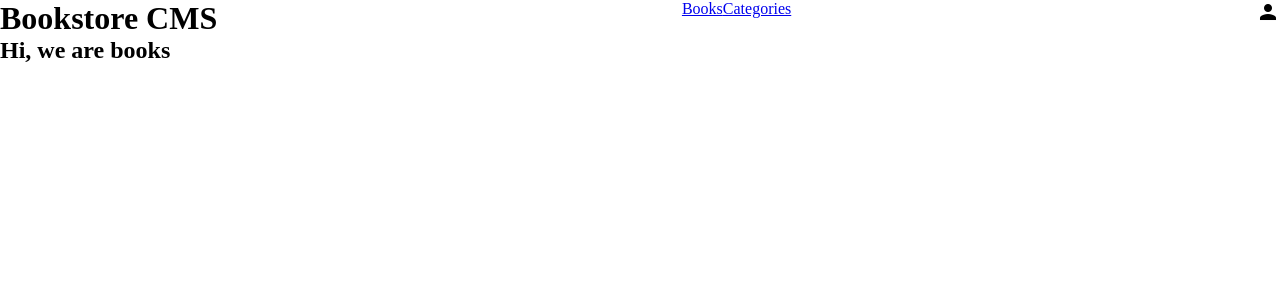
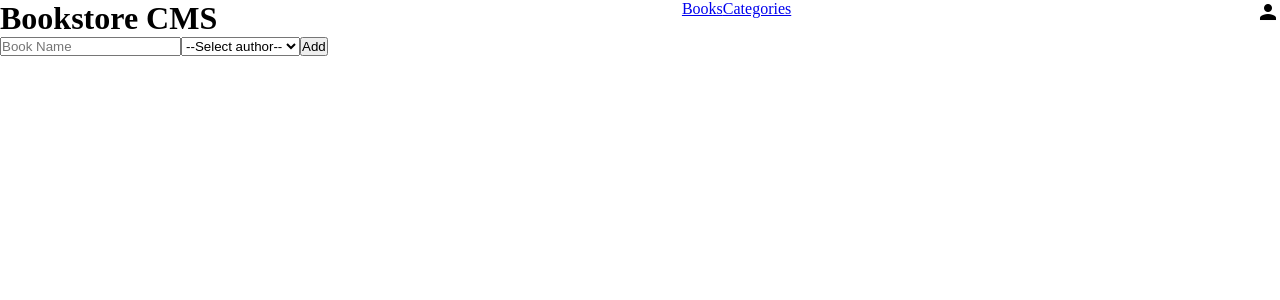
Before and after one commit to Ali-0111/BookStore, a React (Create React App) app: page / in a window 1280 px wide. Shown: the top 300 px of the page. Built offline with nearby package versions, Linux system fonts and the light colour scheme.

Commit message:
structure of the files set

```diff
--- a/package.json
+++ b/package.json
@@ -6,6 +6,7 @@
     "@testing-library/jest-dom": "^5.16.5",
     "@testing-library/react": "^13.4.0",
     "@testing-library/user-event": "^13.5.0",
+    "prop-types": "^15.8.1",
     "react": "^18.2.0",
     "react-dom": "^18.2.0",
     "react-icons": "^4.8.0",
--- a/src/app.css
+++ b/src/app.css
@@ -16,3 +16,8 @@ li {
 .links {
   display: flex;
 }
+
+article {
+  border: 2px solid gray;
+  margin: 1px;
+}
--- /dev/null
+++ b/src/components/Books/AddBook.js
@@ -0,0 +1,49 @@
+import React, { useState } from 'react';
+import PropTypes from 'prop-types';
+
+const AddBook = ({ update }) => {
+  const [bookName, setBookName] = useState('');
+  const [authorName, setAuthorName] = useState('');
+
+  const submitHandler = (e) => {
+    e.preventDefault();
+    update(bookName, authorName);
+    setBookName('');
+  };
+
+  const inputHandler = (e) => {
+    // input handler is for taking bookname
+    setBookName(e.target.value);
+  };
+
+  const selectHandler = (e) => {
+    // selectHandler is for selecting authors
+    setAuthorName(e.target.value);
+  };
+
+  return (
+    <form onSubmit={submitHandler}>
+      <input
+        type="text"
+        value={bookName}
+        placeholder="Book Name"
+        onChange={inputHandler}
+        required
+      />
+
+      <select required onChange={selectHandler}>
+        <option value="">--Select author--</option>
+        <option value="author1">author1</option>
+        <option value="author2">author2</option>
+      </select>
+      <button type="submit">Add</button>
+
+    </form>
+  );
+};
+
+AddBook.propTypes = {
+  update: PropTypes.func.isRequired,
+};
+
+export default AddBook;
--- /dev/null
+++ b/src/components/Books/BookInfo.js
@@ -0,0 +1,23 @@
+import React from 'react';
+import PropTypes from 'prop-types';
+import Buttons from './Buttons';
+
+const BookInfo = ({ name, author, filter }) => (
+  <article>
+    {/* div info */}
+    <div className="info">
+      <h2>{name}</h2>
+      <p>{author}</p>
+      <Buttons name={name} filter={filter} />
+    </div>
+    {/* div progroress */}
+  </article>
+);
+
+BookInfo.propTypes = {
+  name: PropTypes.string.isRequired,
+  author: PropTypes.string.isRequired,
+  filter: PropTypes.func.isRequired,
+};
+
+export default BookInfo;
--- /dev/null
+++ b/src/components/Books/BookList.js
@@ -0,0 +1,32 @@
+import React from 'react';
+import PropTypes from 'prop-types';
+import BookInfo from './BookInfo';
+
+const BookList = ({ collection, filter }) => (
+  <>
+    {
+      collection.map((book) => (
+        <BookInfo
+          key={book.name}
+          author={book.author}
+          name={book.name}
+          filter={filter}
+        />
+      ))
+      }
+  </>
+);
+
+BookList.propTypes = {
+  collection: PropTypes.arrayOf(
+    PropTypes.shape(
+      {
+        name: PropTypes.string.isRequired,
+        author: PropTypes.string.isRequired,
+      },
+    ),
+  ).isRequired,
+  filter: PropTypes.func.isRequired,
+};
+
+export default BookList;
--- a/src/components/Books/BookWrapper.js
+++ b/src/components/Books/BookWrapper.js
@@ -1,8 +1,25 @@
-import React from 'react';
+import React, { useState } from 'react';
+import AddBook from './AddBook';
+import BookList from './BookList';
 
-const BookWrapper = () => (
-  <main>
-    <h2>Hi, we are books</h2>
-  </main>
-);
+const BookWrapper = () => {
+  const [collection, setCollection] = useState([]);
+
+  const update = (bookName, authorName) => {
+    setCollection([...collection,
+      { name: bookName, author: authorName }]);
+  };
+
+  const filter = (name) => {
+    const newCol = collection.filter((object) => object.name !== name);
+    setCollection(newCol);
+  };
+
+  return (
+    <main>
+      <BookList collection={collection} filter={filter} />
+      <AddBook update={update} />
+    </main>
+  );
+};
 export default BookWrapper;
--- /dev/null
+++ b/src/components/Books/Buttons.js
@@ -0,0 +1,22 @@
+import React from 'react';
+import PropTypes from 'prop-types';
+
+const Buttons = ({ name, filter }) => {
+  const removeHandler = () => {
+    filter(name);
+  };
+
+  return (
+    <>
+      <button type="button">Comments</button>
+      <button type="button" onClick={removeHandler}>Remove</button>
+      <button type="button">Edit</button>
+    </>
+  );
+};
+
+Buttons.propTypes = {
+  name: PropTypes.string.isRequired,
+  filter: PropTypes.func.isRequired,
+};
+export default Buttons;
```
Also changed, not shown: src/reportWebVitals.js (deleted, +0 -15 lines), 1 other file (tests, documents, lock files or other folders).
